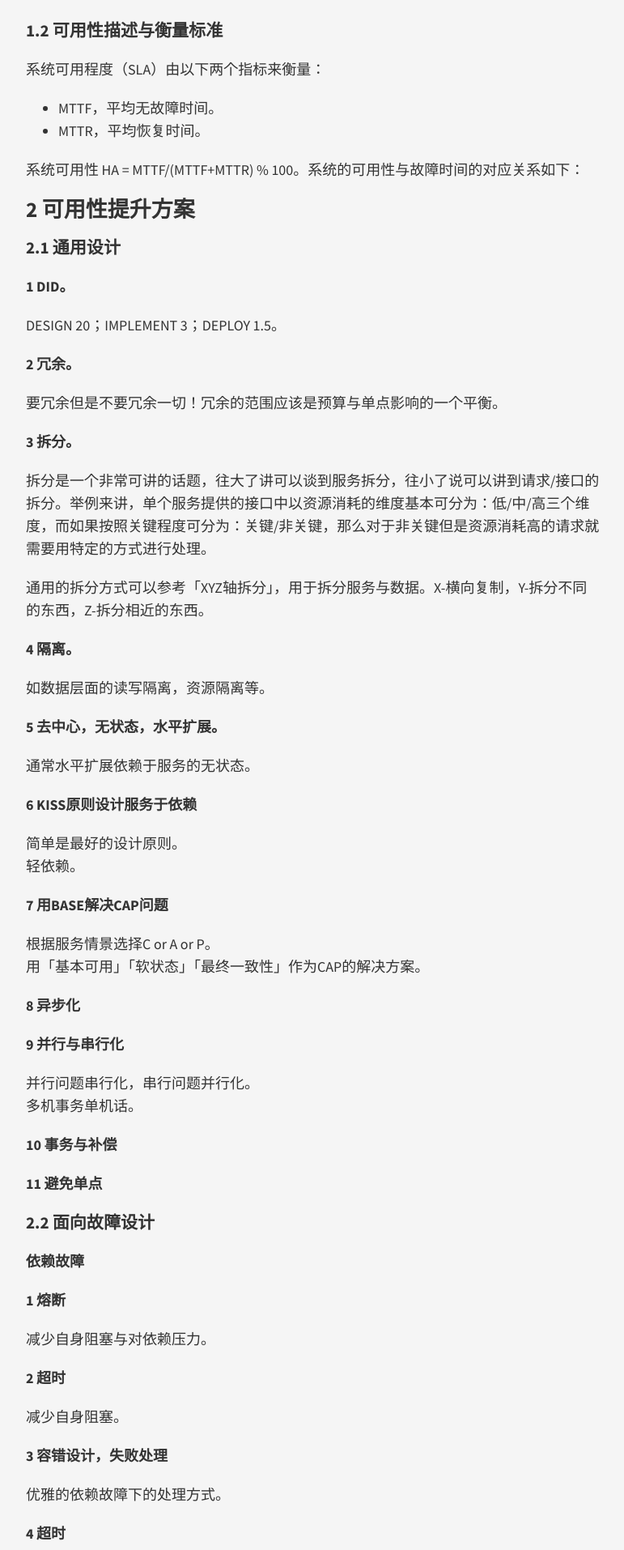
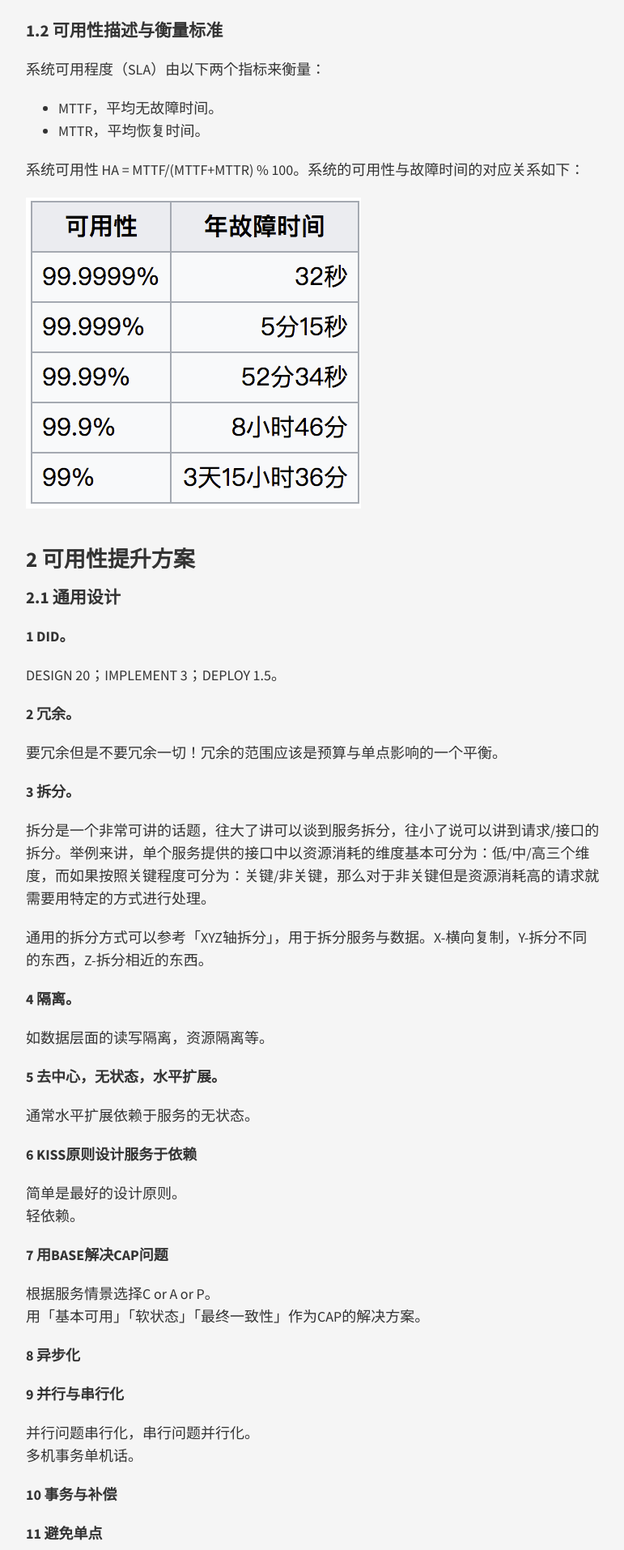
Before and after one commit to younghz/younghz.github.io, a Jekyll site: the page built from _posts/2017-05-28-关于高可用,这些就够了.md, in a window 1280 px wide. Shown: the part 412-2326 px from the top of the page at 81% size, without its empty margins (253-1024 px from the left). Built offline with Jekyll 4.4.1, drawn with Linux system fonts in a browser that asks for light colours; nearby versions of some CDN libraries.

Commit message:
Add pic for post 'high_aviliablity'

```diff
--- a/_posts/2017-05-28-关于高可用,这些就够了.md
+++ b/_posts/2017-05-28-关于高可用,这些就够了.md
@@ -16,6 +16,7 @@ title: "【T】关于高可用，这些就够了"
 
 系统可用性 HA = MTTF/(MTTF+MTTR) % 100。系统的可用性与故障时间的对应关系如下：
 
+![high_aviliablity](../resource/high_aviliablity/high-aviliablity.png)
 
 ## 2 可用性提升方案
 ### 2.1 通用设计
```
Also changed, not shown: resource/high_aviliablity/high-aviliablity.png (added).
